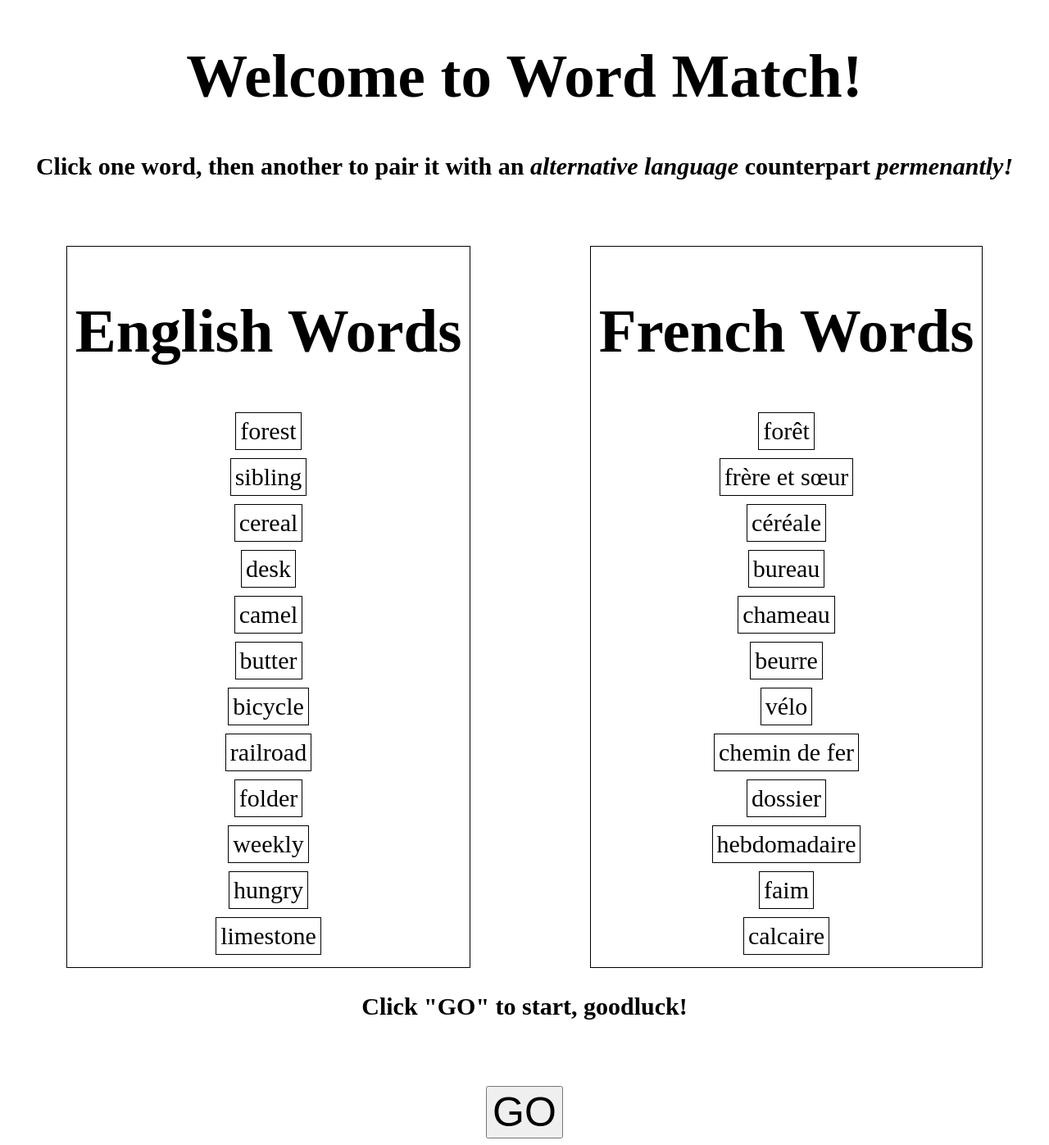
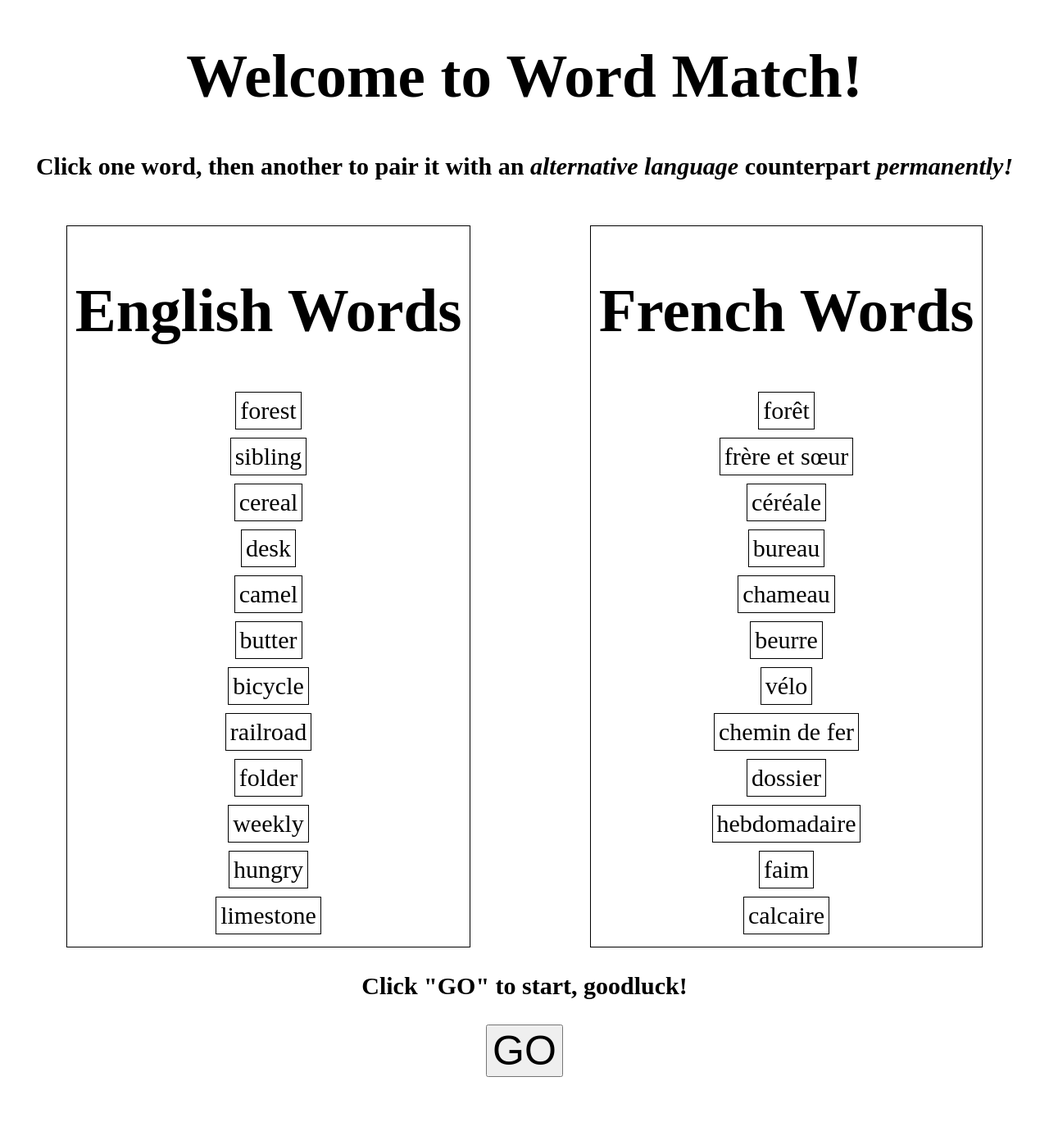
Before and after one commit to Sopkow/cascade, a React (Create React App) app: page / in a window 1280 px wide. Shown: the whole page at 82% size. After the commit the page ends 1322 px from the top, so only its background shows below. Built offline with nearby package versions, Linux system fonts and the light colour scheme.

Commit message:
added nginx.conf

```diff
--- a/src/App.css
+++ b/src/App.css
@@ -12,6 +12,5 @@
 }
 
 .App button {
-  margin-top: 50px;
   font-size: 50px;
 }
--- a/src/App.js
+++ b/src/App.js
@@ -121,7 +121,7 @@ function App() {
   return (
     <div className="App">
       <h1>Welcome to Word Match!</h1>
-      <h3>Click one word, then another to pair it with an <em>alternative language</em> counterpart <em>permenantly!</em></h3>
+      <h3>Click one word, then another to pair it with an <em>alternative language</em> counterpart <em>permanently!</em></h3>
       <div style={{ display: 'flex', justifyContent: 'space-around' }}>
         <WordColumn
           words={randomizedWords.map((w) => w.english)}
--- a/src/WordColumn.js
+++ b/src/WordColumn.js
@@ -9,7 +9,7 @@ const WordColumn = ({ words, onClick, selectedWord, language, pairedWords }) =>
     minHeight: '100px',
     minWidth: '100px',
     padding: '10px',
-    marginTop: '50px',
+    marginTop: '25px',
     display: 'flex',
     flexDirection: 'column',
     alignItems: 'center',
```
Also changed, not shown: 1 other file (tests, documents, lock files or other folders).
